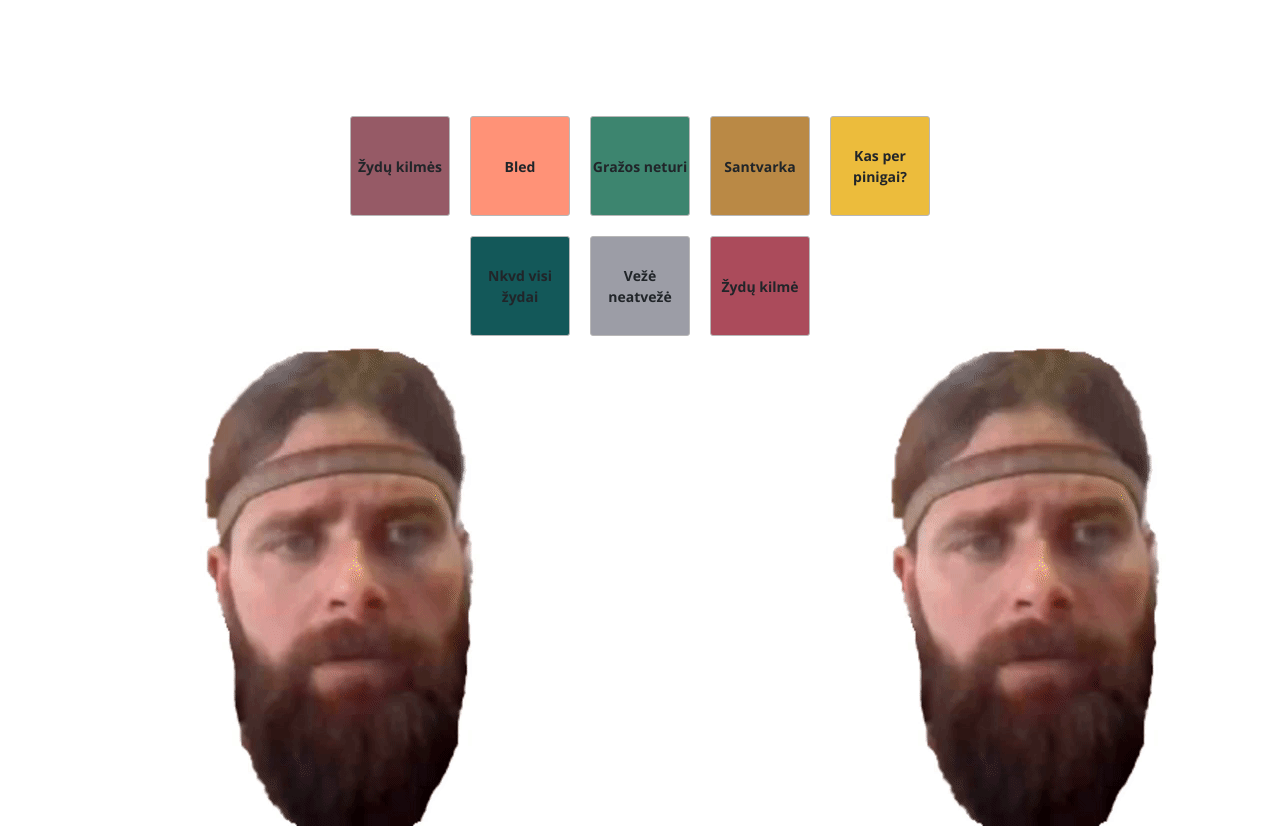
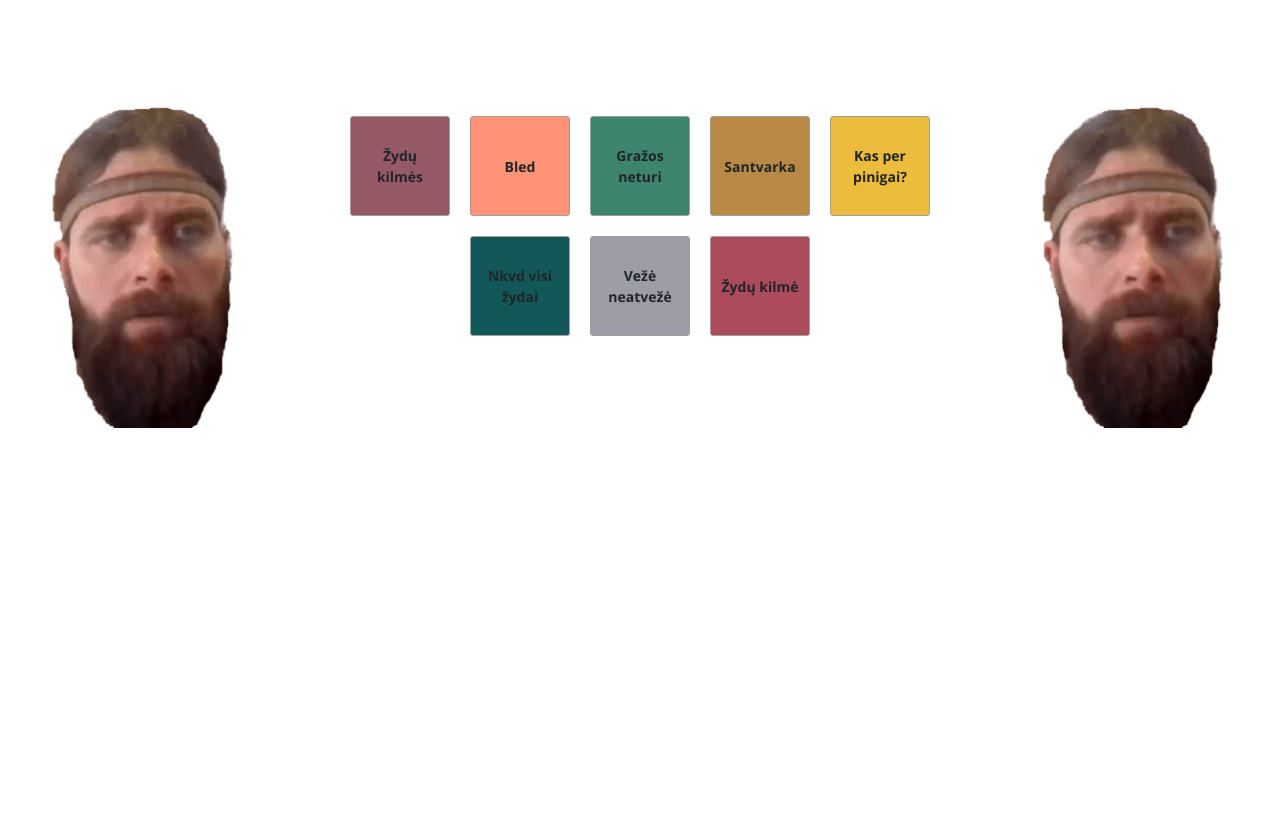
Before and after one commit to Nedux/linas-hermanas-soundboard, a website with bundled scripts: page dist/index.html in a window 1280 px wide. Shown: the part 124-950 px from the top of the page. After the commit the page ends 800 px from the top, so only its background shows below. Built offline with nearby package versions, Linux system fonts and the light colour scheme.

Commit message:
Giff positioning/style changes

```diff
--- a/dist/data.json
+++ b/dist/data.json
@@ -1,42 +1,42 @@
 {
     "buttons": [
         {
-            "title": "Žydų kilmės",
+            "titleHtml": "Žydų<br>kilmės",
             "source": "zydu-kilme.mp3",
             "hexColor": "#965a66"
         },
         {
-            "title": "Bled",
+            "titleHtml": "Bled",
             "source": "blia.mp3",
             "hexColor": "#ff9277"
         },
         {
-            "title": "Gražos neturi",
+            "titleHtml": "Gražos<br>neturi",
             "source": "grazos-neturi.mp3",
             "hexColor": "#3d856f"
         },
         {
-            "title": "Santvarka",
+            "titleHtml": "Santvarka",
             "source": "santvarka.mp3",
             "hexColor": "#BA8945"
         },
         {
-            "title": "Kas per pinigai?",
+            "titleHtml": "Kas per pinigai?",
             "source": "kas-per-pinigai.mp3",
             "hexColor": "#ecbc3c"
         },
         {
-            "title": "Nkvd visi žydai",
+            "titleHtml": "Nkvd visi žydai",
             "source": "nkvdvisizydai.mp3",
             "hexColor": "#135859"
         },
         {
-            "title": "Vežė neatvežė",
+            "titleHtml": "Vežė neatvežė",
             "source": "veze-neatveze.mp3",
             "hexColor": "#9C9DA6"
         },
         {
-            "title": "Žydų kilmė",
+            "titleHtml": "Žydų kilmė",
             "source": "zydu-kilme.mp3",
             "hexColor": "#AB4B5B"
         }
--- a/dist/index.html
+++ b/dist/index.html
@@ -25,22 +25,16 @@
     <!-- Our JavaScript -->
     <script type="module" src="./scripts/scripts.js"></script>
 
-
     <section>
         <div class="header">
             <h3>Linas Hermanas Sound Board</h3>
 
         </div>
-
-        <div class="sound-board"></div>
-        <div class="hemanai">
+        <div class="board-gif-wrap">
             <img src="./assets/wokegif.gif">
+            <div class="sound-board"></div>
             <img src="./assets/wokegif.gif">
         </div>
-
-        </div>
-    </section>
-    <section>
 
     </section>
 </body>
--- a/dist/scripts/generatingDom.js
+++ b/dist/scripts/generatingDom.js
@@ -24,7 +24,7 @@ export function ButtonGeneration(buttonsData) {
 
         let button = document.createElement("div");
         let text = document.createElement("p");
-        text.append(document.createTextNode(buttonData.title));
+        text.innerHTML = buttonData.titleHtml;
         button.append(text);
         button.addEventListener("click", PlayItem(index));
         button.style.backgroundColor = buttonData.hexColor;
--- a/dist/style.css
+++ b/dist/style.css
@@ -5,31 +5,42 @@
   padding: 50px 0 100px;
 }
 
-.sound-board {
+.board-gif-wrap {
+  display: -webkit-box;
+  display: -ms-flexbox;
+  display: flex;
+  -ms-flex-wrap: wrap;
+      flex-wrap: wrap;
+  -ms-flex-pack: distribute;
+      justify-content: space-around;
+}
+
+.board-gif-wrap .sound-board {
+  display: -webkit-box;
+  display: -ms-flexbox;
+  display: flex;
   -webkit-box-pack: center;
       -ms-flex-pack: center;
           justify-content: center;
-  display: -webkit-box;
-  display: -ms-flexbox;
-  display: flex;
+  -ms-flex-line-pack: start;
+      align-content: flex-start;
   max-width: 600px;
-  margin: auto;
   -ms-flex-wrap: wrap;
       flex-wrap: wrap;
 }
 
-.sound-board div {
-  border-radius: 3px;
-  margin: 10px;
+.board-gif-wrap .sound-board div {
   display: -webkit-box;
   display: -ms-flexbox;
   display: flex;
+  margin: 10px;
+  border-radius: 3px;
   width: 100px;
   height: 100px;
-  border: #b8b7b7 1px solid;
+  border: #a09d9d 1px solid;
 }
 
-.sound-board div p {
+.board-gif-wrap .sound-board div p {
   font-family: 'Open Sans', sans-serif;
   text-align: center;
   margin: 0px auto;
@@ -39,25 +50,33 @@
       align-self: center;
 }
 
-.sound-board div:hover {
+.board-gif-wrap .sound-board div:hover {
   cursor: pointer;
 }
 
-.sound-board div:active {
+.board-gif-wrap .sound-board div:active {
   opacity: 60%;
 }
 
-.hemanai {
-  display: -webkit-box;
-  display: -ms-flexbox;
-  display: flex;
-  -webkit-box-pack: justify;
-      -ms-flex-pack: justify;
-          justify-content: space-between;
+.board-gif-wrap img {
+  position: relative;
+  width: 15%;
+  height: 15%;
 }
 
-.hemanai img {
-  margin: 0 200px;
+@media (max-width: 991.98px) {
+  .board-gif-wrap {
+    -ms-flex-wrap: wrap-reverse;
+        flex-wrap: wrap-reverse;
+  }
+  .board-gif-wrap img {
+    width: 50%;
+    height: 50%;
+    margin: 50px 0;
+  }
+  .board-gif-wrap img:first-child {
+    display: none;
+  }
 }
 
 @media (max-width: 576px) {
--- a/dist/style.scss
+++ b/dist/style.scss
@@ -6,26 +6,28 @@
         padding: 50px 0 100px;
     }
 }
+.board-gif-wrap{
+    display: flex;
+    flex-wrap: wrap;
+    justify-content: space-around;
     .sound-board{
+        display: flex;
         justify-content: center;
+        align-content: flex-start;
+        max-width: 600px;
+        flex-wrap: wrap;
+        div{
             display: flex;
-    max-width: 600px;
-    margin: auto;
-    flex-wrap: wrap;
-
-    div{
+            margin: 10px;
             border-radius: 3px;
-        margin: 10px;
-        display: flex;
             width: 100px;
             height: 100px;
-        border: rgb(184, 183, 183) 1px solid;
+            border: rgb(160, 157, 157) 1px solid;
             p{
                 font-family: 'Open Sans', sans-serif;
                 text-align: center;
                 margin: 0px auto;
                 font-size: 14px;
-
                 align-self: center;
             }
             &:hover{
@@ -36,13 +38,26 @@
             }
         }
     }
-.hemanai{
-    display: flex;
-    justify-content: space-between;
     img{
-        margin: 0 200px;
+        position: relative;
+        width: 15%;
+        height: 15%;
     }
 }
+@media (max-width: 991.98px) {
+    .board-gif-wrap{
+        flex-wrap: wrap-reverse;
+        img{
+            width: 50%;
+            height: 50%;
+            margin: 50px 0;
+            &:first-child{
+                display: none;
+            }
+        }
+    }
+}
+
 @media (max-width: 576px) {
     .header{
         h3{
```
Also changed, not shown: README.MD. Lines whose indentation alone changed are shown as unchanged.
